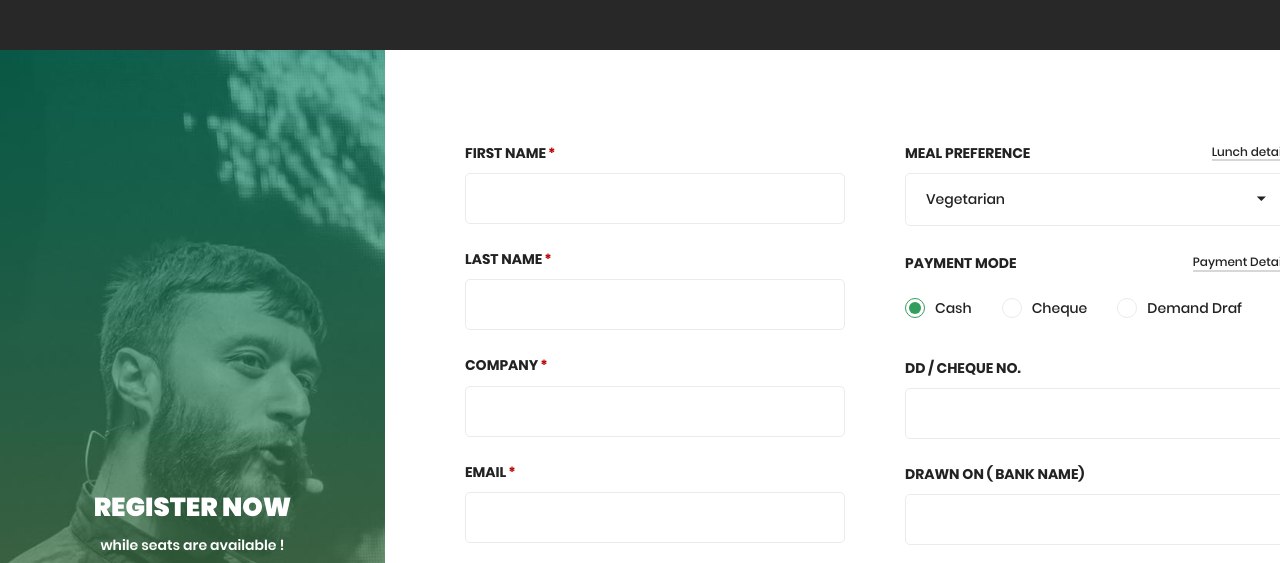
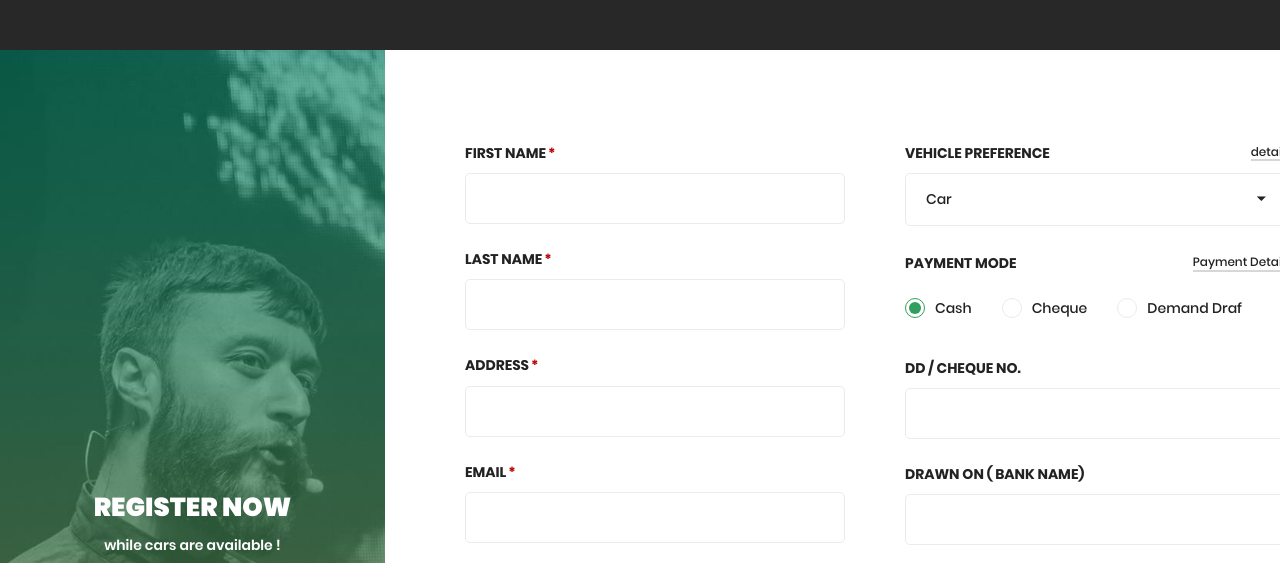
Before and after one commit to sahinyasasi/registration-forms, a plain HTML site: page colorlib-regform-16/index.html in a window 1280 px wide. Shown: the top 563 px of the page. Drawn offline with Linux system fonts and the light colour scheme.

Commit message:
changed title and content

```diff
--- a/colorlib-regform-16/index.html
+++ b/colorlib-regform-16/index.html
@@ -25,7 +25,7 @@
                     <img src="images/form-img.jpg" alt="">
                     <div class="signup-img-content">
                         <h2>Register now </h2>
-                        <p>while seats are available !</p>
+                        <p>while cars are available !</p>
                     </div>
                 </div>
                 <div class="signup-form">
@@ -41,7 +41,7 @@
                                     <input type="text" name="last_name" id="last_name" />
                                 </div>
                                 <div class="form-input">
-                                    <label for="company" class="required">Company</label>
+                                    <label for="company" class="required">Address</label>
                                     <input type="text" name="company" id="company" />
                                 </div>
                                 <div class="form-input">
@@ -56,14 +56,14 @@
                             <div class="form-group">
                                 <div class="form-select">
                                     <div class="label-flex">
-                                        <label for="meal_preference">meal preference</label>
-                                        <a href="#" class="form-link">Lunch detail</a>
+                                        <label for="meal_preference">vehicle preference</label>
+                                        <a href="#" class="form-link"> detail</a>
                                     </div>
                                     <div class="select-list">
                                         <select name="meal_preference" id="meal_preference">
-                                            <option value="Vegetarian">Vegetarian</option>
-                                            <option value="Kosher">Kosher</option>
-                                            <option value="Asian Vegetarian">Asian Vegetarian</option>
+                                            <option value="Vegetarian">Car</option>
+                                            <option value="Kosher">Bike</option>
+                                            <option value="Asian Vegetarian">Tractor</option>
                                         </select>
                                     </div>
                                 </div>
```
